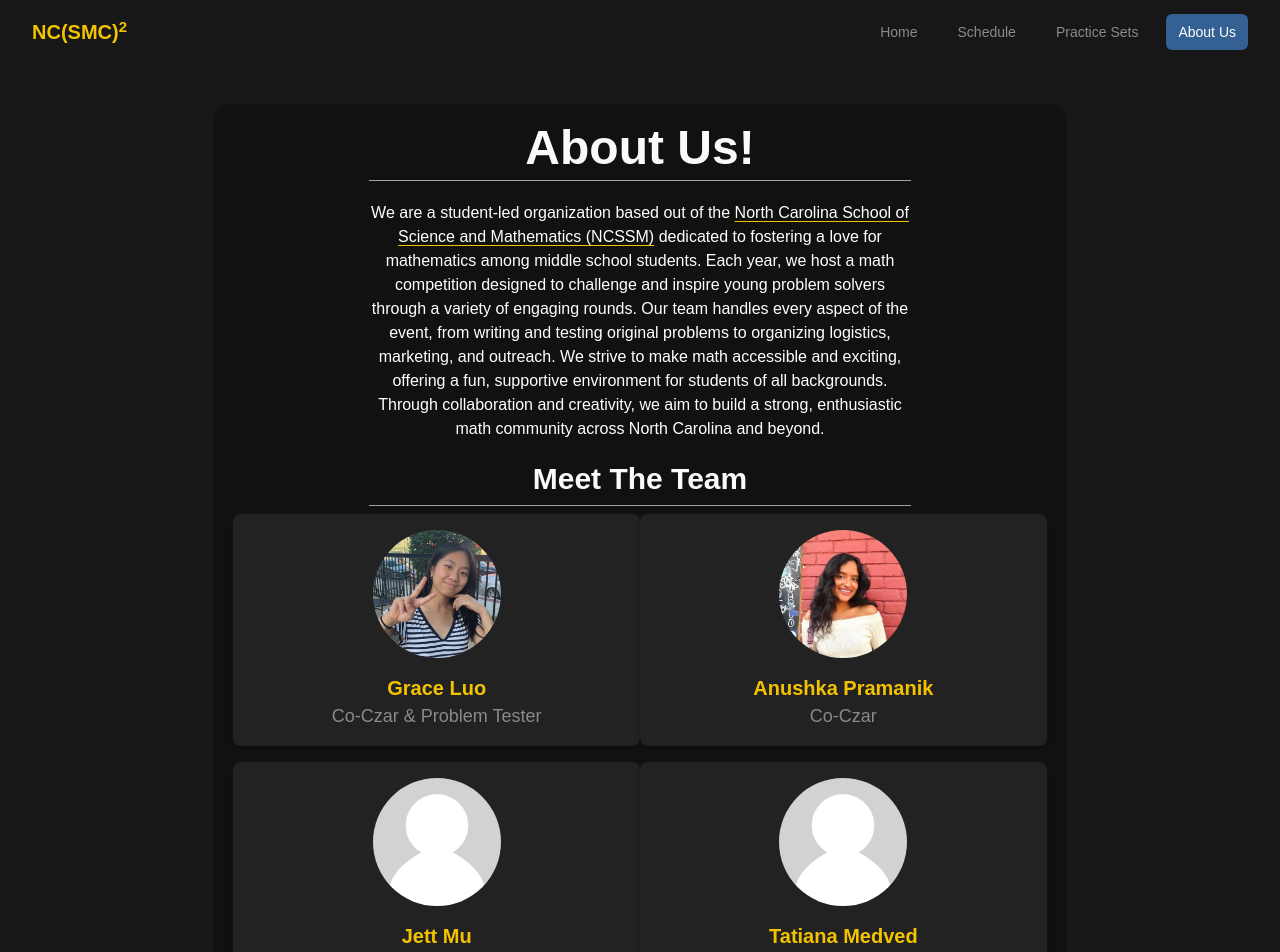
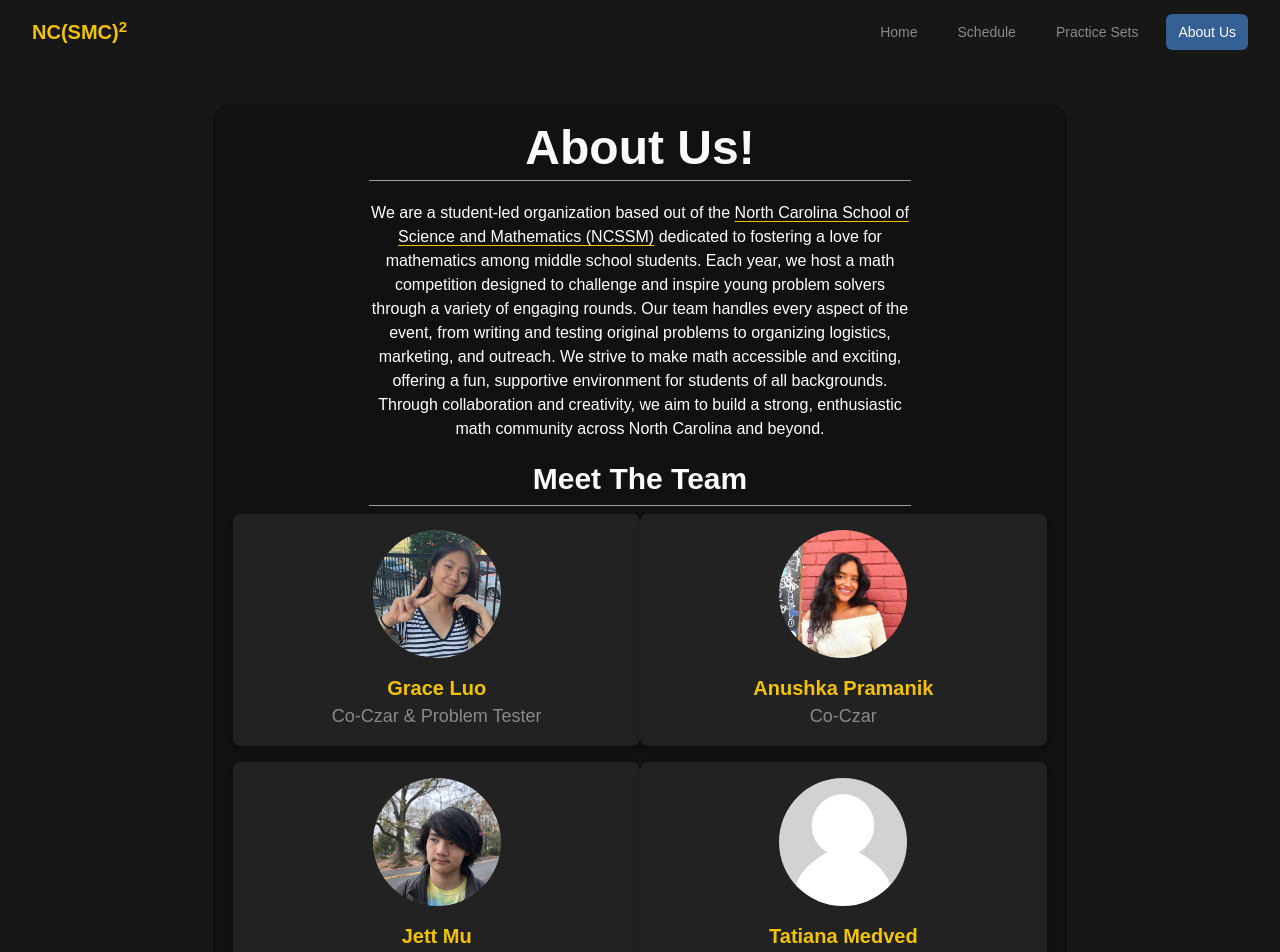
Before and after one commit to Prorickey/ncsmc2, a Next.js app: page /about in a window 1280 px wide. Shown: the top 952 px of the page. Built offline with nearby package versions, Linux system fonts and the light colour scheme.

Commit message:
Added Jett's image, and updated deps

```diff
--- a/app/about/page.tsx
+++ b/app/about/page.tsx
@@ -18,7 +18,7 @@ const team = [
 	{
 		name: "Jett Mu",
 		role: "Problem Writing",
-		image: "/team/default.jpg"
+		image: "/team/jett.png"
 	},
 	{
 		name: "Tatiana Medved",
--- a/package.json
+++ b/package.json
@@ -1,6 +1,6 @@
 {
 	"name": "ncsmc2",
-	"version": "0.7.4",
+	"version": "0.7.6",
 	"private": true,
 	"scripts": {
 		"dev": "next dev --turbopack",
```
Also changed, not shown: public/team/jett.png (added), 1 other file (tests, documents, lock files or other folders).
